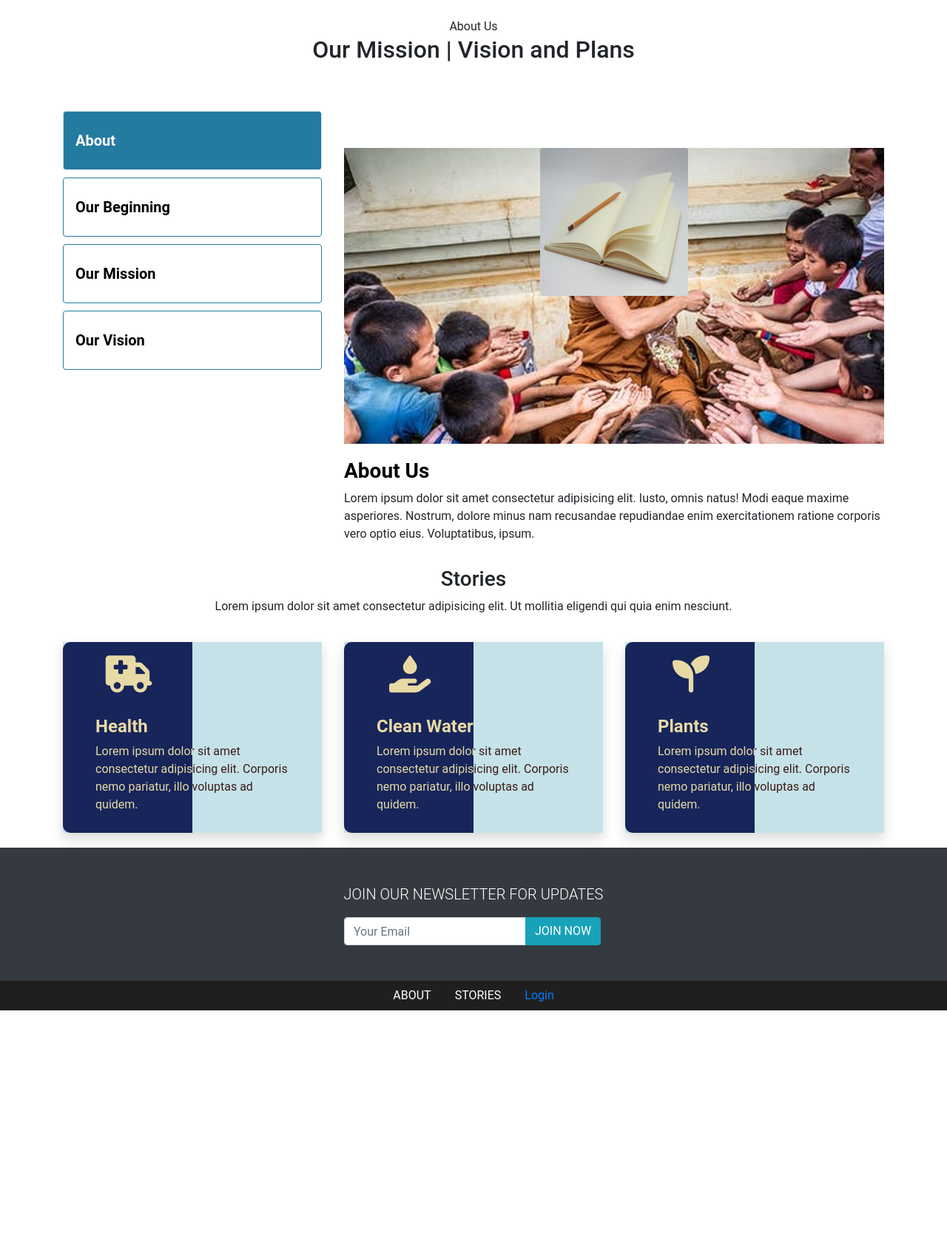
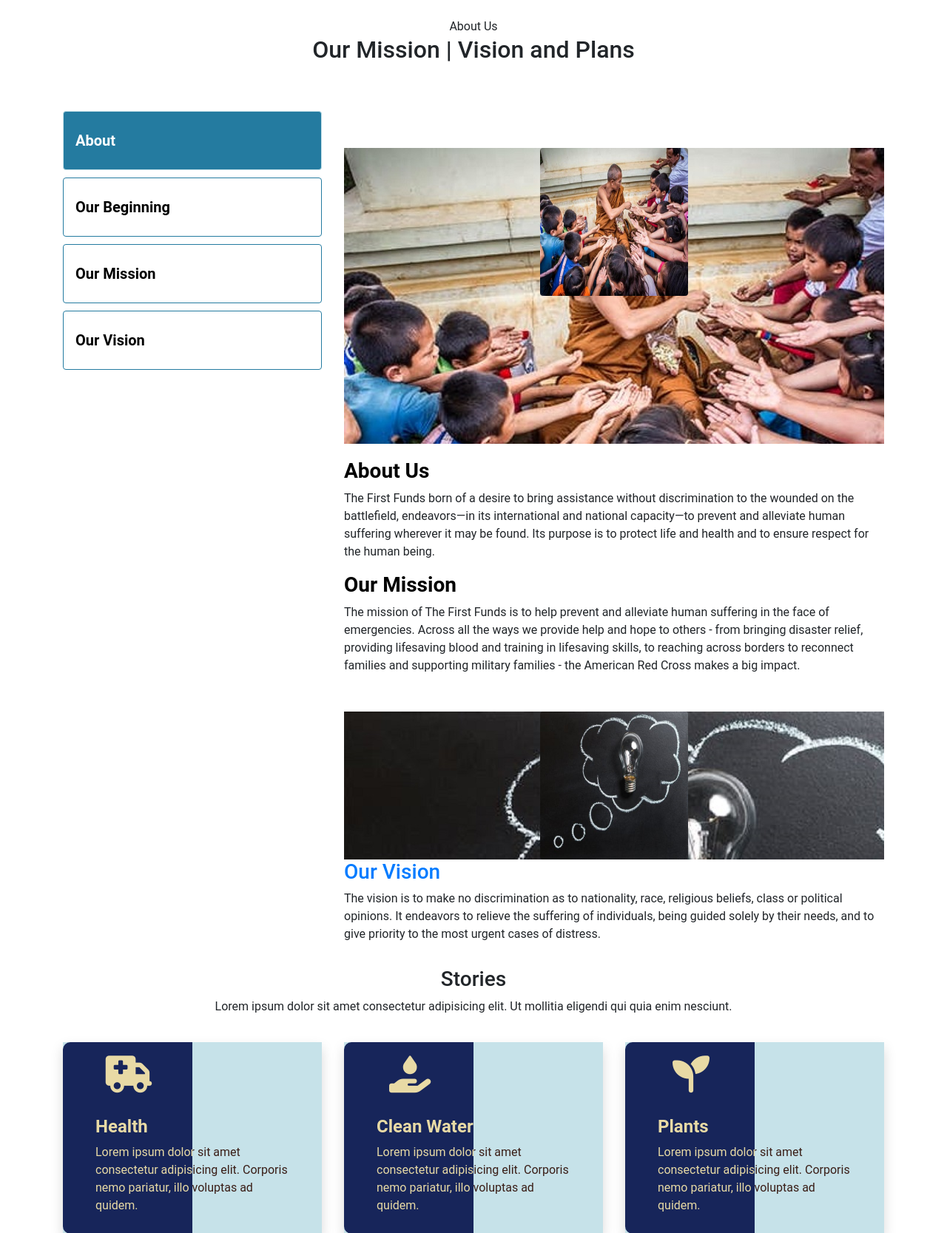
Before and after one commit to Jinay01/T023_Scrapshut, a Django app: page /index/ in a window 1280 px wide. Shown: the part 824-2491 px from the top of the page at 74% size. Before the commit the page ends 2190 px from the top, so only its background shows below. Run offline with Django 3.2, Linux system fonts and the light colour scheme; some libraries are stand-ins or nearby versions.

Commit message:
index modified

```diff
--- a/ngo/login/templates/login/index.html
+++ b/ngo/login/templates/login/index.html
@@ -51,12 +51,10 @@
             <div class="carousel-item active">
                 <div class="carousel-container">
                     <h2 class="animate__animated animate__backInDown">
-                        Let's <span>Help</span>
+                        Let's <span>Make</span> <span>A</span> <span>Difference</span>
                     </h2>
                     <p class="animate__animated animate__fadeInUp">
-                        Lorem ipsum dolor sit amet consectetur adipisicing elit. Voluptate nihil magnam inventore
-                        veritatis eligendi
-                        iste et ut adipisci, dolorem corporis.
+                        There is no time to lose. Without immediate funding and key lifesaving interventions to deliver essentials, strengthen health systems and maintain routine services for vulnerable poor and middle class people who cannot afford heavy bills of hospitals, many would loose their lives.
                     </p>
                     <a href='{% url "login" %}' class='btn hero-btn animate__animated animate__backInUp'>
                         Login
@@ -68,12 +66,10 @@
             <div class="carousel-item ">
                 <div class="carousel-container">
                     <h2 class="animate__animated animate__backInDown">
-                        lorem-ipsum-1
+                        Shortage of Essentials
                     </h2>
                     <p class="animate__animated animate__fadeInUp">
-                        Lorem ipsum dolor sit amet consectetur adipisicing elit. Voluptate nihil magnam inventore
-                        veritatis eligendi
-                        iste et ut adipisci, dolorem corporis.
+                        All around the world, people are taking necessary steps to protect themselves and their families from the new coronavirus disease (COVID-19), to support their communities, and prevent the spread of the outbreak. And your help matters.
                     </p>
                     <a href='{% url "login" %}' class='btn hero-btn animate__animated animate__backInUp'>
                         Login
@@ -85,12 +81,10 @@
             <div class="carousel-item ">
                 <div class="carousel-container">
                     <h2 class="animate__animated animate__backInDown">
-                        lorem-ipsum-2
+                        Take Action
                     </h2>
                     <p class="animate__animated animate__fadeInUp">
-                        Lorem ipsum dolor sit amet consectetur adipisicing elit. Voluptate nihil magnam inventore
-                        veritatis eligendi
-                        iste et ut adipisci, dolorem corporis.
+                        All around the world, people are taking necessary steps to protect themselves and their families from the new coronavirus disease (COVID-19), to support their communities, and prevent the spread of the outbreak. And your help matters.
                     </p>
                     <a href='{% url "login" %}' class='btn hero-btn animate__animated animate__backInUp'>
                         Login
@@ -155,57 +149,50 @@
                         <div class="tab-pane container p-0 active" id="about-1">
                             <div class="img" style="background-image:url(images/aboutus.jpeg);"><img
                                     style="height: 200px; width: 200px; margin-top: 50px;"
-                                    src="{% static 'images/begin.jpeg' %}" class="rounded mx-auto d-block" alt="...">
+                                    src="{% static 'images/aboutus.jpeg' %}" class="rounded mx-auto d-block" alt="...">
                             </div>
                             <h3><a href="#">About Us</a></h3>
-                            <p>Lorem ipsum dolor sit amet consectetur adipisicing elit. Iusto, omnis natus! Modi eaque
-                                maxime
-                                asperiores. Nostrum, dolore minus nam recusandae repudiandae enim exercitationem ratione
-                                corporis vero
-                                optio eius. Voluptatibus, ipsum.</p>
+                            <p>The First Funds born of a desire to bring assistance without discrimination to the wounded on the battlefield,
+                                endeavors—in its international and national capacity—to prevent and alleviate human suffering wherever
+                                it may be found. Its purpose is to protect life and health and to ensure respect for the human being.</p>
                         </div>
                         <!--  -->
                         <div class="tab-pane container p-0 " id="about-2">
                             <div class="img" style="background-image:url(images/begin.jpeg);"><img
                                     style="height: 200px; width: 200px; margin-top: 50px;"
-                                    src="{% static 'images/mission.jpeg' %}" class="rounded mx-auto d-block" alt="...">
+                                    src="{% static 'images/begin.jpeg' %}" class="rounded mx-auto d-block" alt="...">
                             </div>
                             <h3><a href="#">Our Beginning</a></h3>
-                            <p>Lorem ipsum dolor sit amet consectetur adipisicing elit. Iusto, omnis natus! Modi eaque
-                                maxime
-                                asperiores. Nostrum,
-                                dolore minus nam recusandae repudiandae enim exercitationem ratione corporis vero optio
-                                eius.
-                                Voluptatibus, ipsum.
+                            <p>Since our founding on September 26, 2020, The First Funds has been dedicated to serving people in need. We are tasked by the federal government with providing services to members of the Indian armed forces and their families as well as providing disaster relief in the country and around the globe.
                             </p>
                         </div>
 
                         <!--  -->
                         <div class="tab-pane container p-0 " id="about-3">
-                            <div class="img" style="background-image:url(images/mission.jpeg);"></div>
+                            <div class="img" style="background-image:url(images/mission.jpeg);"><img
+                                style="height: 200px; width: 200px; margin-top: 50px;"
+                                src="{% static 'images/mission.jpeg' %}" class="rounded mx-auto d-block" alt="...">
+                        </div>
+                            </div>
                             <h3><a href="#">Our Mission</a></h3>
-                            <p>Lorem ipsum dolor sit amet consectetur adipisicing elit. Iusto, omnis natus! Modi eaque
-                                maxime
-                                asperiores. Nostrum,
-                                dolore minus nam recusandae repudiandae enim exercitationem ratione corporis vero optio
-                                eius.
-                                Voluptatibus, ipsum.
+                            <p>The mission of The First Funds is to help prevent and alleviate human suffering in the face of emergencies. Across
+                                all the ways we provide help and hope to others - from bringing disaster relief, providing lifesaving blood and
+                                 training in lifesaving skills, to reaching across borders to reconnect families and supporting military families
+                                 - the American Red Cross makes a big impact.
                             </p>
                         </div>
                         <!--  -->
                         <div class="tab-pane container p-0 " id="about-4">
-                            <div class="img" style="background-image:url(images/vision.jpeg);"></div>
+                            <div class="img" style="background-image:url(images/vision.jpeg);"><img
+                                style="height: 200px; width: 200px; margin-top: 50px;"
+                                src="{% static 'images/vision.jpeg' %}" class="rounded mx-auto d-block" alt="...">
+                            </div>
                             <h3><a href="#">Our Vision</a></h3>
-                            <p>Lorem ipsum dolor sit amet consectetur adipisicing elit. Iusto, omnis natus! Modi eaque
-                                maxime
-                                asperiores. Nostrum,
-                                dolore minus nam recusandae repudiandae enim exercitationem ratione corporis vero optio
-                                eius.
-                                Voluptatibus, ipsum.
+                            <p>The vision is to make no discrimination as to nationality, race, religious beliefs, class or political opinions. It endeavors to relieve the suffering of individuals, being guided solely by their needs, and to give priority to the most urgent cases of distress.
                             </p>
                         </div>
                         <!--  -->
-                        <div class="tab-pane container p-0 " id="about-5">
+                        <!-- <div class="tab-pane container p-0 " id="about-5">
                             <div class="img" style="background-image:url(images/random.jpg);"></div>
                             <h3><a href="#">Our Mandate</a></h3>
                             <p>Lorem ipsum dolor sit amet consectetur adipisicing elit. Iusto, omnis natus! Modi eaque
@@ -226,7 +213,7 @@
                                 eius.
                                 Voluptatibus, ipsum.
                             </p>
-                        </div>
+                        </div> -->
                     </div>
                 </div>
             </div>
```
